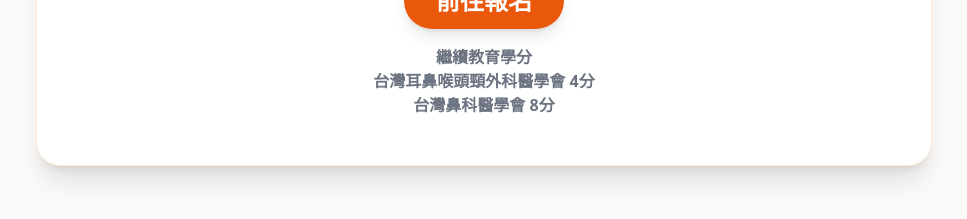
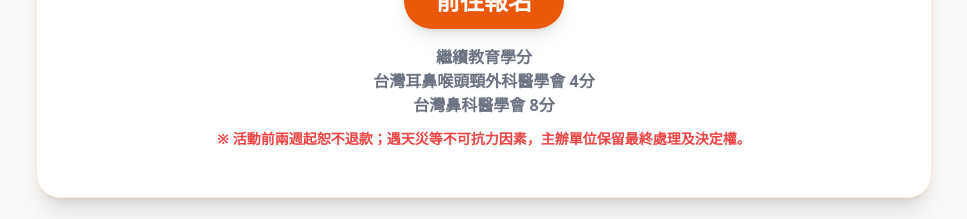
Before and after one commit to swordvghtpe/SWORD, a React (Vite) app: page / in a window 1280 px wide. Shown: the part 7380-7599 px from the top of the page, without its empty margins (156-1123 px from the left). Built offline with nearby package versions, Linux system fonts and the light colour scheme.

Commit message:
feat: add refund policy and remove deploy workflow
Add a refund and force majeure policy to the registration component and remove the deprecated GitHub Pages deployment workflow.

```diff
--- a/components/Registration.tsx
+++ b/components/Registration.tsx
@@ -229,6 +229,12 @@ const Registration: React.FC = () => {
                       <>CME Credits<br />Taiwan Society of Otorhinolaryngology Head and Neck Surgery: 4 points<br />Taiwan Rhinology Society: 8 points</>
                     )}
                 </p>
+                <p className="mt-3 text-[10px] md:text-sm font-bold text-red-500 leading-relaxed max-w-xl mx-auto">
+                    {t(
+                      '※ 活動前兩週起恕不退款；遇天災等不可抗力因素，主辦單位保留最終處理及決定權。',
+                      '※ No refunds starting two weeks prior to the event. In case of natural disasters or other force majeure factors, the organizer reserves the right of final interpretation and decision.'
+                    )}
+                </p>
             </div>
           </div>
         </div>
```
